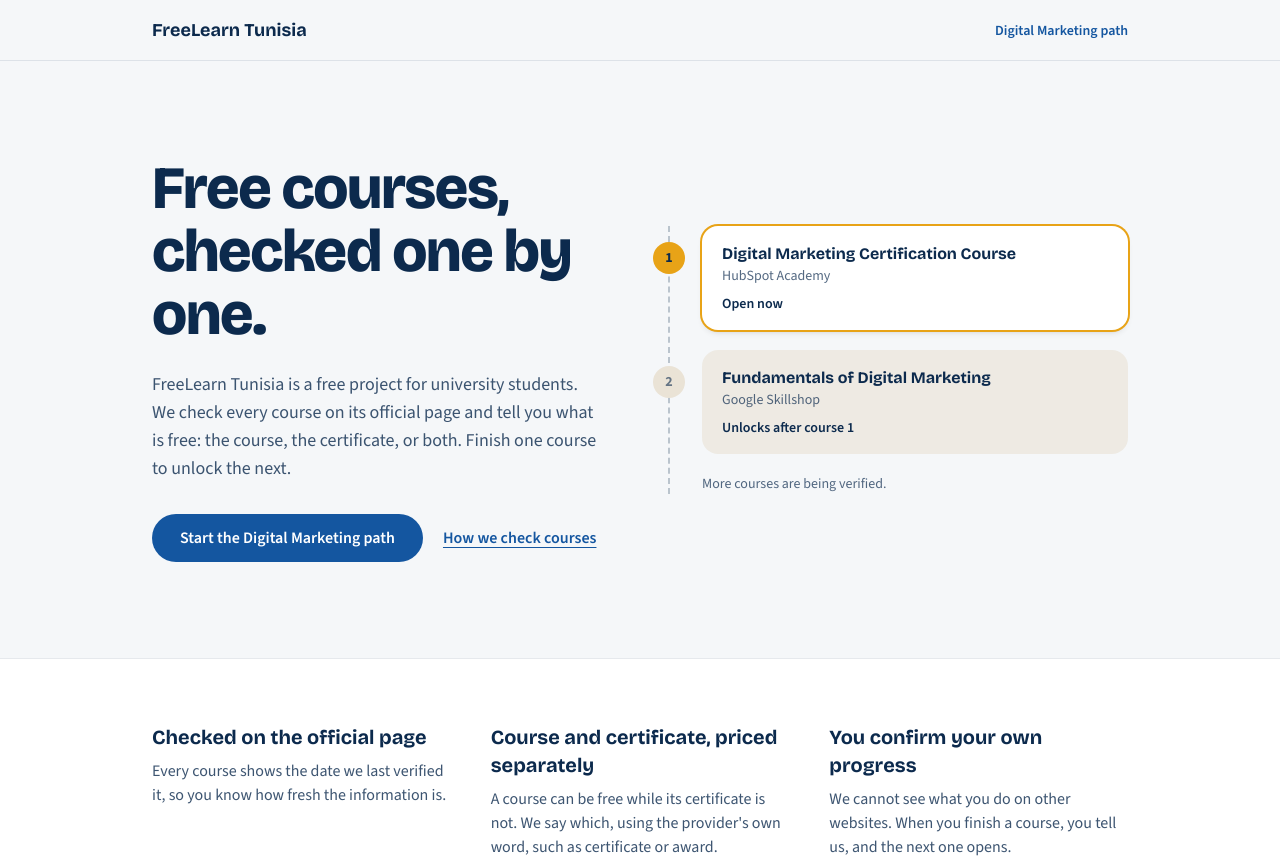
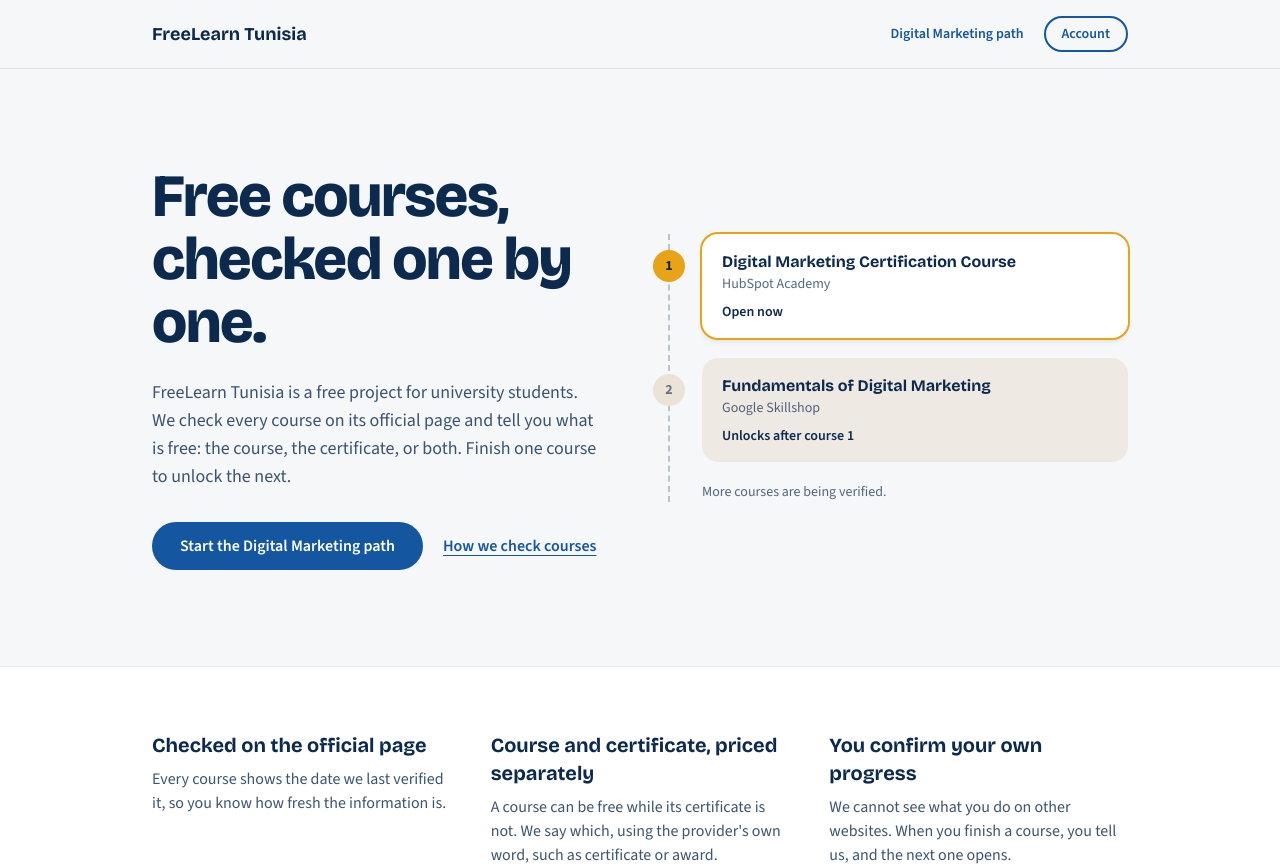
Before and after one commit to rayenalyatimi-mac/freelearn-tunisia, a Next.js app: page / in a window 1280 px wide. Shown: the top 866 px of the page. Built offline with nearby package versions, Linux system fonts and the light colour scheme.

Commit message:
Add account link to header

```diff
--- a/src/app/layout.tsx
+++ b/src/app/layout.tsx
@@ -48,12 +48,18 @@ export default function RootLayout({
             <Link href="/" className="font-display text-lg font-bold text-deep">
               FreeLearn Tunisia
             </Link>
-            <nav>
+            <nav className="flex items-center gap-5">
               <Link
                 href="/path"
                 className="text-sm font-semibold text-sea hover:underline"
               >
                 Digital Marketing path
+              </Link>
+              <Link
+                href="/account"
+                className="rounded-full border-2 border-sea px-4 py-1.5 text-sm font-semibold text-sea hover:bg-sea hover:text-white"
+              >
+                Account
               </Link>
             </nav>
           </div>
```
